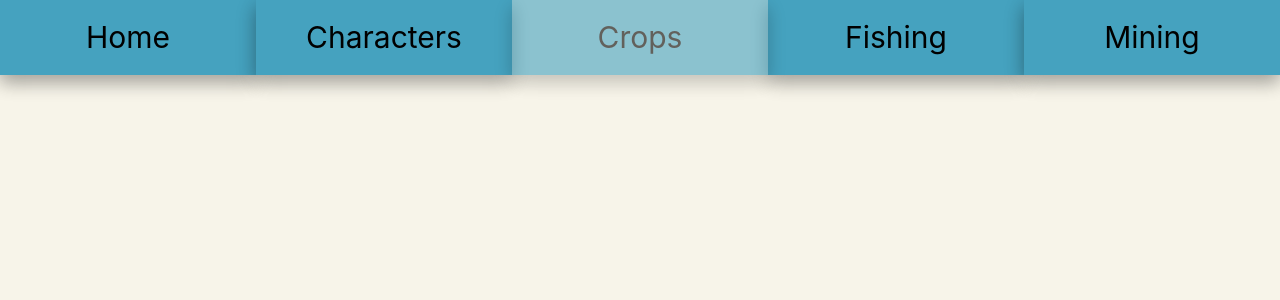
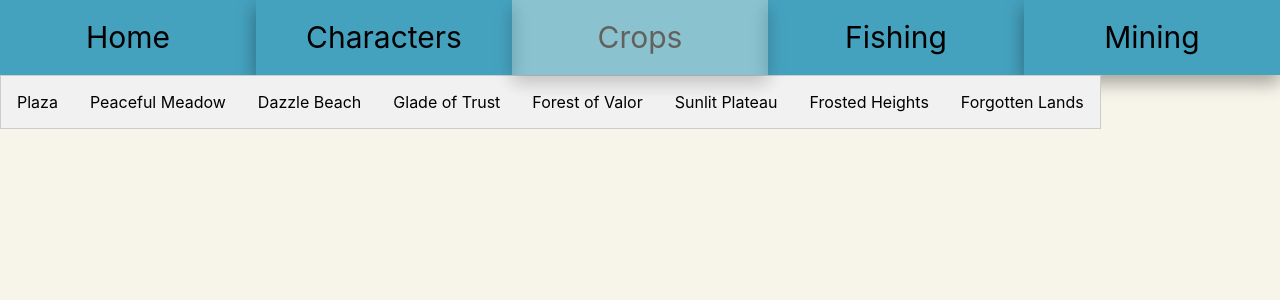
Before and after one commit to alexandra-la/dreamlightresources, a Django app: page /crops/ in a window 1280 px wide. Shown: the part 49-349 px from the top of the page. Run offline with Django 4.2, Linux system fonts and the light colour scheme; some libraries are stand-ins or nearby versions.

Commit message:
Create tabs on crops pages

```diff
--- a/StaticItems/Styling.css
+++ b/StaticItems/Styling.css
@@ -33,3 +33,28 @@ body .selectedButton {
   opacity: 0.6;
   cursor: not-allowed;
 }
+body .tab {
+  overflow: hidden;
+  border: 1px solid #ccc;
+  background-color: #f1f1f1;
+}
+body .tab button {
+  background-color: inherit;
+  float: left;
+  border: none;
+  outline: none;
+  padding: 14px 16px;
+  transition: 0.3s;
+}
+body .tab button:hover {
+  background-color: #ddd;
+}
+body .tab button.active {
+  background-color: #ccc;
+}
+body .tabcontent {
+  display: none;
+  padding: 6px 12px;
+  border: 1px solid #ccc;
+  border-top: none;
+}
--- a/StaticItems/Styling.less
+++ b/StaticItems/Styling.less
@@ -27,4 +27,29 @@ body{
         opacity: 0.6;
         cursor: not-allowed;
     }
+    .tab{
+        overflow: hidden;
+        border: 1px solid #ccc;
+        background-color: #f1f1f1;
+    }
+    .tab button{
+        background-color: inherit;
+        float: left;
+        border: none;
+        outline: none;
+        padding: 14px 16px;
+        transition: 0.3s;
+    }
+    .tab button:hover{
+        background-color: #ddd;
+    }
+    .tab button.active {
+        background-color: #ccc;
+    }
+    .tabcontent{
+        display: none;
+        padding: 6px 12px;
+        border: 1px solid #ccc;
+        border-top: none;
+    }
 }
--- a/Templates/Crops.html
+++ b/Templates/Crops.html
@@ -8,6 +8,7 @@
     <link rel="stylesheet" href="https://cdn.jsdelivr.net/npm/bootstrap@4.3.1/dist/css/bootstrap.min.css" integrity="sha384-ggOyR0iXCbMQv3Xipma34MD+dH/1fQ784/j6cY/iJTQUOhcWr7x9JvoRxT2MZw1T" crossorigin="anonymous">
     <link rel="stylesheet" href="{% static 'style.css' %}">
     <link rel="stylesheet" href="{% static 'Styling.css' %}">
+    <script src="{% static 'tabscode.js'}"></script>
     <title>Crops</title>
 </head>
 <body>
@@ -21,6 +22,53 @@
         <button type="button" div class="linkButtons" onclick="window.location.href='http://127.0.0.1:8000/mining/';">Mining</div></button> <!---Linking to Mining page-->
 
     </header>
+    <div class="container-fluid">
+        <div class="row">
+            <!--Creating tabs + links-->
+            <div class="tab">
+                <button class="tablinks" onclick="openLocation(event, 'Plaza')" id="defaultOpen">Plaza</button>
+                <button class="tablinks" onclick="openLocation(event, 'Meadow')">Peaceful Meadow</button>
+                <button class="tablinks" onclick="openLocation(event, 'Beach')">Dazzle Beach</button>
+                <button class="tablinks" onclick="openLocation(event, 'Glade')">Glade of Trust</button>
+                <button class="tablinks" onclick="openLocation(event, 'Forest')">Forest of Valor</button>
+                <button class="tablinks" onclick="openLocation(event, 'Plateau')">Sunlit Plateau</button>
+                <button class="tablinks" onclick="openLocation(event, 'Heights')">Frosted Heights</button>
+                <button class="tablinks" onclick="openLocation(event, 'Lands')">Forgotten Lands</button>
+            </div>
+            <!--Tab contents-->
+            <div id="Plaza" class="tabcontent">
+                Placeholder
+            </div>
+
+            <div id="Meadow" class="tabcontent">
+                Placeholder
+            </div>
+
+            <div id="Beach" class="tabcontent">
+                Placeholder
+            </div>
+
+            <div id="Glade" class="tabcontent">
+                Placeholder
+            </div>
+
+            <div id="Forest" class="tabcontent">
+                Placeholder
+            </div>
+
+            <div id="Plateau" class="tabcontent">
+                Placeholder
+            </div>
+
+            <div id="Heights" class="tabcontent">
+                Placeholder
+            </div>
+
+            <div id="Lands" class="tabcontent">
+                Placeholder
+            </div>
+        </div>
+    </div>
 
 
 
```
Also changed, not shown: StaticItems/tabscode.js (added, +16 -0 lines).
